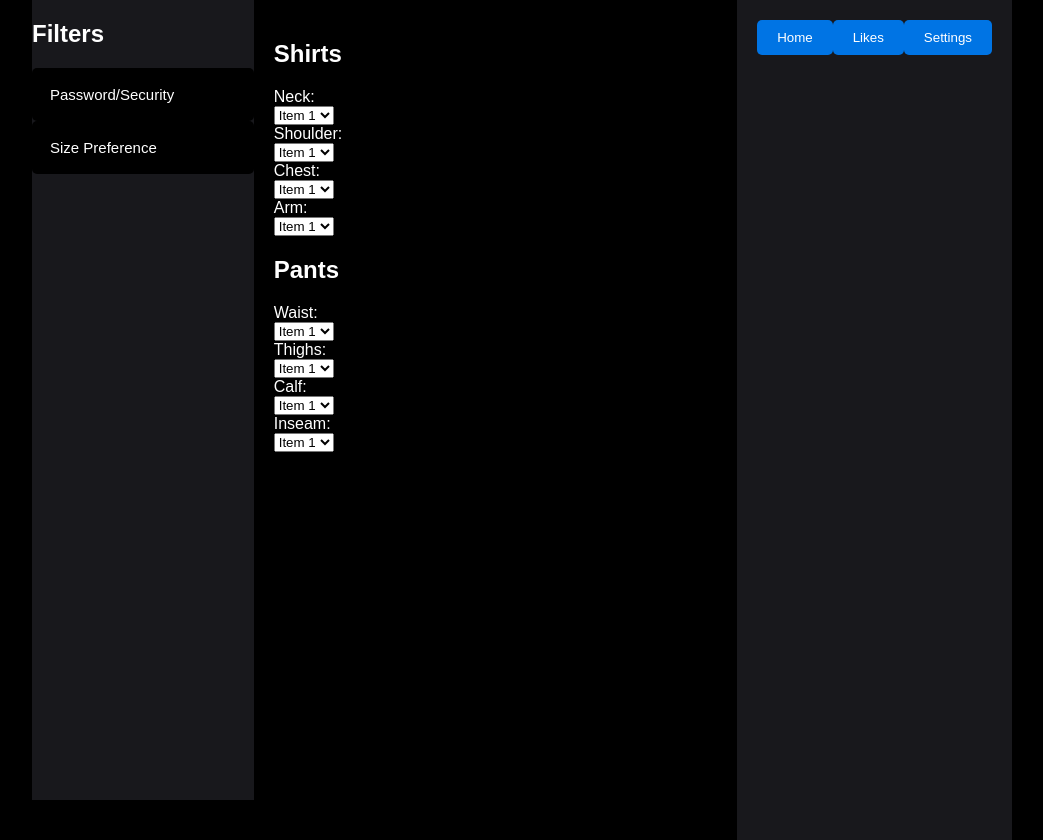
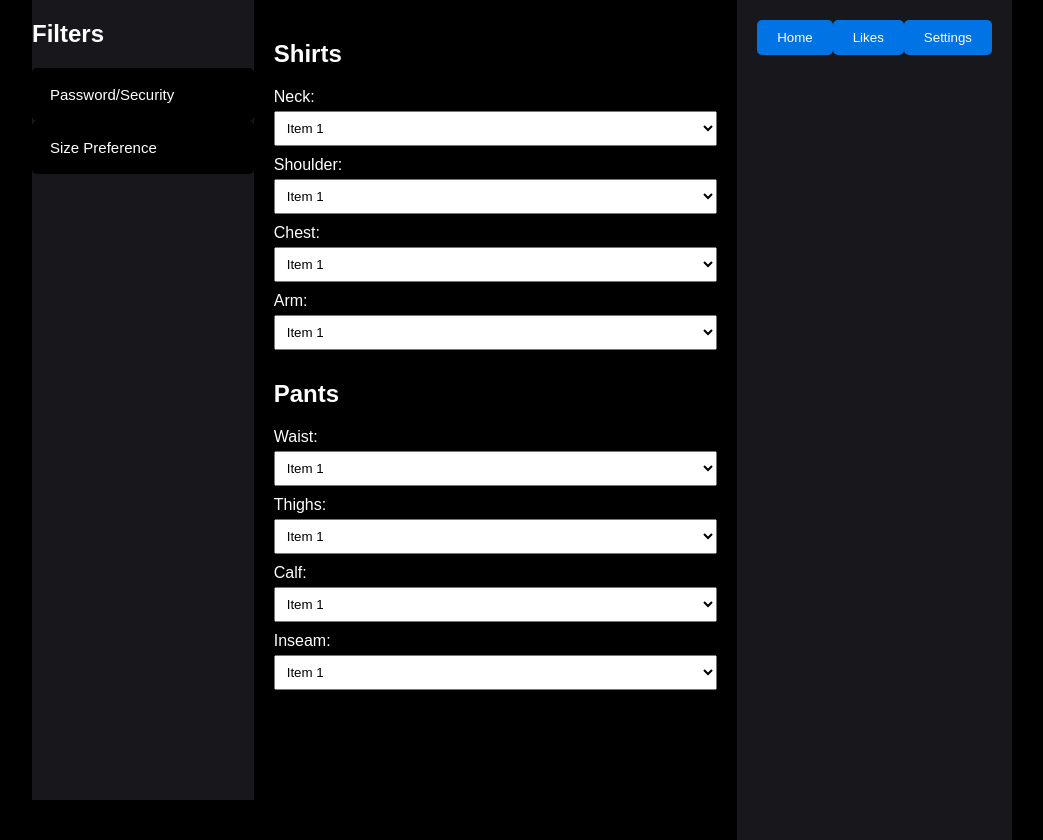
Before and after one commit to KatieOrtiz/FashionGPT, a Flask app: page /sizePreference in a window 1280 px wide. Shown: the whole page, without its empty margins (118-1161 px from the left). Run offline with Flask 3, Linux system fonts and the light colour scheme.

Commit message:
reformatted dropdowns

```diff
--- a/templates/sizePreference.html
+++ b/templates/sizePreference.html
@@ -1,14 +1,28 @@
 <!DOCTYPE html>
 <html lang="en">
+
 <head>
     <meta charset="UTF-8" />
     <meta name="viewport" content="width=device-width, initial-scale=1.0" />
     <link rel="stylesheet" href="static/styles.css">
     <script src="static/script.js"></script>
+    <style>
+        /* Add a class to the labels to target only the ones for dropdowns */
+        label.dropdown-label {
+            display: block;
+            margin-bottom: 5px; /* Optional: Add some spacing between labels and dropdowns */
+        }
+
+        /* Style for the dropdowns */
+        select.menu-dropdown {
+            width: 100%; /* Make the dropdown take 100% width of its container */
+            padding: 8px;
+            box-sizing: border-box; /* Include padding and border in the total width */
+            margin-bottom: 10px; /* Optional: Add some spacing between dropdowns */
+        }
+    </style>
     <title>Size Preference</title>
 </head>
-
-<body>
 
 <body class="three-sections-page">
 
@@ -30,32 +44,30 @@
         <h2>Shirts</h2>
 
         <!-- Dropdown Menu 1 -->
-    <label for="neck">Neck:</label>
-    <select id="menu1" name="menu1">
+        <label for="neck" class="dropdown-label">Neck:</label>
+        <select id="neck" name="neck" class="menu-dropdown">
             <option value="item1">Item 1</option>
             <option value="item2">Item 2</option>
             <!-- Add more options as needed -->
         </select>
 
-    <!-- Dropdown Menu 1 -->
-    <label for="shoulder">Shoulder:</label>
-    <select id="menu1" name="menu1">
+        <!-- Dropdown Menu 2 -->
+        <label for="shoulder" class="dropdown-label">Shoulder:</label>
+        <select id="shoulder" name="shoulder" class="menu-dropdown">
             <option value="item1">Item 1</option>
             <option value="item2">Item 2</option>
             <!-- Add more options as needed -->
         </select>
 
-    <!-- Dropdown Menu 1 -->
-    <label for="chest">Chest:</label>
-    <select id="menu1" name="menu1">
+        <label for="chest" class="dropdown-label">Chest:</label>
+        <select id="chest" name="chest" class="menu-dropdown">
             <option value="item1">Item 1</option>
             <option value="item2">Item 2</option>
             <!-- Add more options as needed -->
         </select>
 
-    <!-- Dropdown Menu 1 -->
-    <label for="arm">Arm:</label>
-    <select id="menu1" name="menu1">
+        <label for="arm" class="dropdown-label">Arm:</label>
+        <select id="arm" name="arm" class="menu-dropdown">
             <option value="item1">Item 1</option>
             <option value="item2">Item 2</option>
             <!-- Add more options as needed -->
@@ -63,38 +75,34 @@
 
         <h2>Pants</h2>
 
-     <!-- Dropdown Menu 1 -->
-     <label for="waist">Waist:</label>
-     <select id="menu1" name="menu1">
+        <!-- Dropdown Menu 3 -->
+        <label for="waist" class="dropdown-label">Waist:</label>
+        <select id="waist" name="waist" class="menu-dropdown">
             <option value="item1">Item 1</option>
             <option value="item2">Item 2</option>
             <!-- Add more options as needed -->
         </select>
 
-     <!-- Dropdown Menu 1 -->
-     <label for="thighs">Thighs:</label>
-     <select id="menu1" name="menu1">
+        <label for="thighs" class="dropdown-label">Thighs:</label>
+        <select id="thighs" name="thighs" class="menu-dropdown">
             <option value="item1">Item 1</option>
             <option value="item2">Item 2</option>
             <!-- Add more options as needed -->
         </select>
 
-     <!-- Dropdown Menu 1 -->
-     <label for="calf">Calf:</label>
-     <select id="menu1" name="menu1">
+        <label for="calf" class="dropdown-label">Calf:</label>
+        <select id="calf" name="calf" class="menu-dropdown">
             <option value="item1">Item 1</option>
             <option value="item2">Item 2</option>
             <!-- Add more options as needed -->
         </select>
 
-     <!-- Dropdown Menu 1 -->
-     <label for="inseam">Inseam:</label>
-     <select id="menu1" name="menu1">
+        <label for="inseam" class="dropdown-label">Inseam:</label>
+        <select id="inseam" name="inseam" class="menu-dropdown">
             <option value="item1">Item 1</option>
             <option value="item2">Item 2</option>
             <!-- Add more options as needed -->
         </select>
-
 
 
     </div>
@@ -106,35 +114,5 @@
     </div>
 
 </body>
+
 </html>
-
-
-
-
-
-
-
-
-
-
-
-
-
-
-</div>
-
-
-
-
-
-
-
-
-
-
-
-
-
-
-
-</body>
```
Lines whose indentation alone changed are shown as unchanged.
